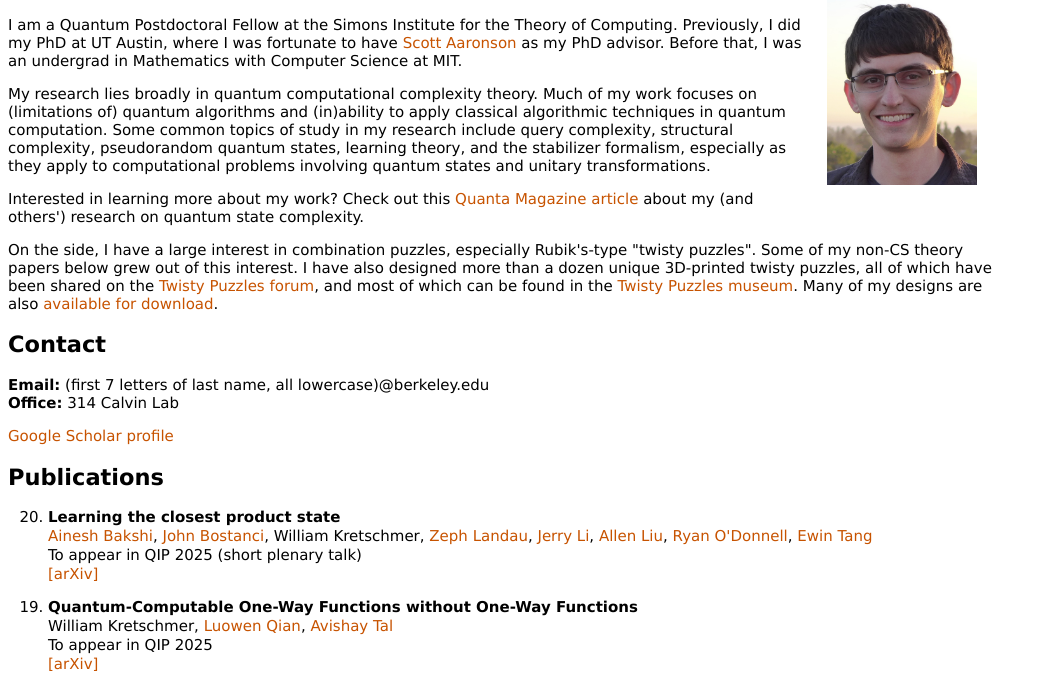
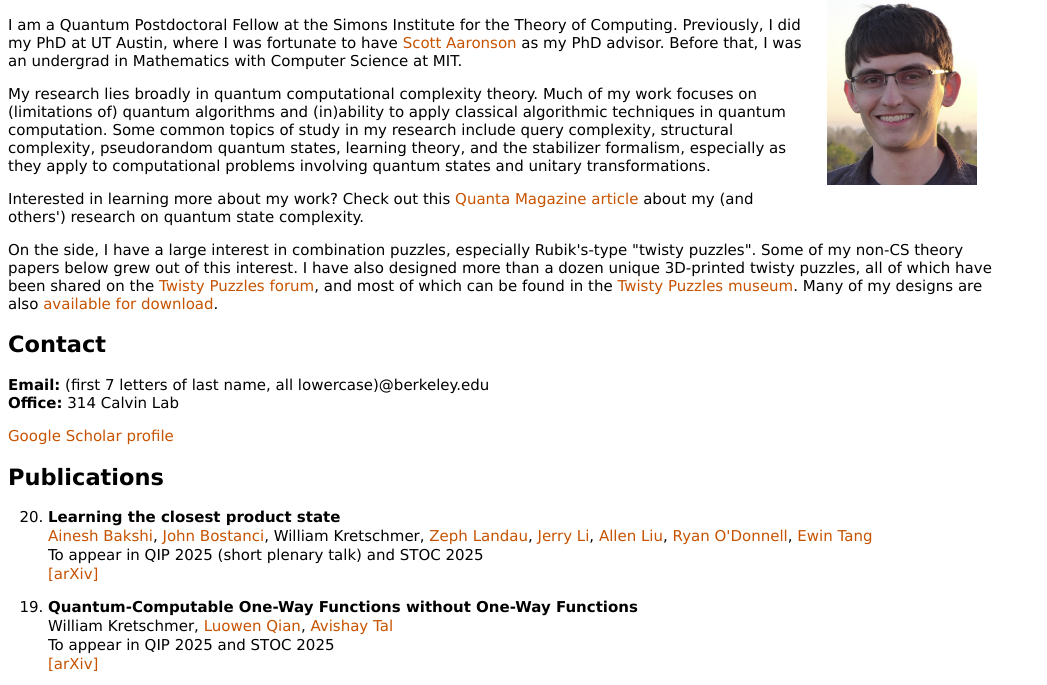
Before and after one commit to wkretschmer/wkretschmer.github.io, a plain HTML site: page index.html in a window 1280 px wide. Shown: the part 92-777 px from the top of the page, without its empty margins (0-1047 px from the left). Drawn offline with Linux system fonts and the light colour scheme.

Commit message:
STOC 2025 acceptances

```diff
--- a/index.html
+++ b/index.html
@@ -68,7 +68,7 @@
     <br>
     <a href="https://www.aineshbakshi.com//">Ainesh Bakshi</a>, <a href="https://www.johnbostanci.com/">John Bostanci</a>, William Kretschmer, <a href="https://people.eecs.berkeley.edu/~landau/index.htm">Zeph Landau</a>, <a href="https://jerryzli.github.io/">Jerry Li</a>, <a href="https://aliu42.github.io/">Allen Liu</a>, <a href="https://www.cs.cmu.edu/~odonnell/">Ryan O'Donnell</a>, <a href="https://ewintang.com/">Ewin Tang</a>
     <br>
-    To appear in QIP 2025 (short plenary talk)
+    To appear in QIP 2025 (short plenary talk) and STOC 2025
     <br>
     <a href="https://arxiv.org/abs/2411.04283">[arXiv]</a>
   </li>
@@ -78,7 +78,7 @@
     <br>
     William Kretschmer, <a href="https://qcry.pt/">Luowen Qian</a>, <a href="https://www.avishaytal.org/">Avishay Tal</a>
     <br>
-    To appear in QIP 2025
+    To appear in QIP 2025 and STOC 2025
     <br>
     <a href="https://arxiv.org/abs/2411.02554">[arXiv]</a>
   </li>
@@ -291,7 +291,7 @@
 </div>
 
 <div id="updated">
-Last updated: December 18, 2024
+Last updated: January 31, 2024
 </div>
 
 </body>
```
